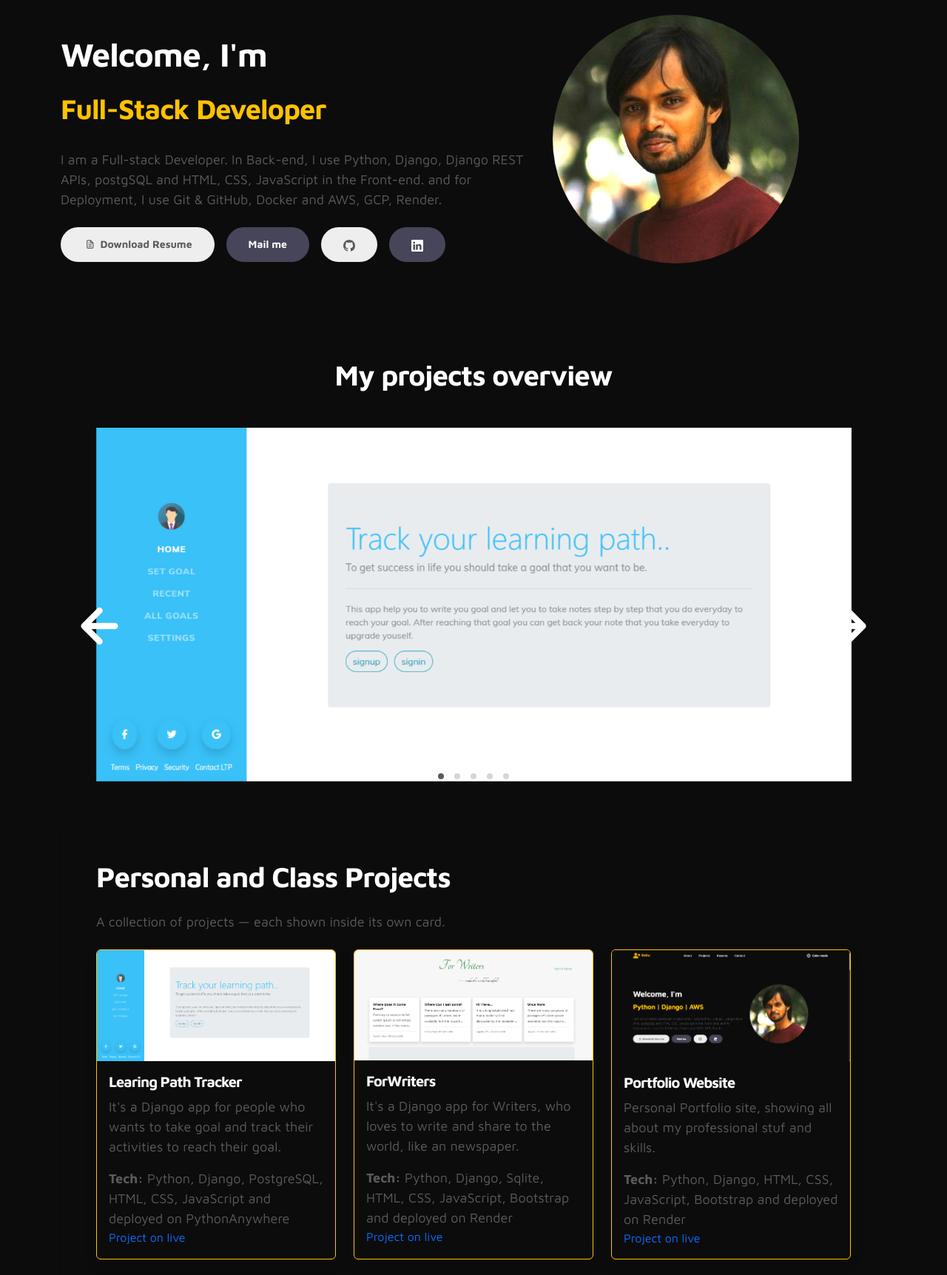
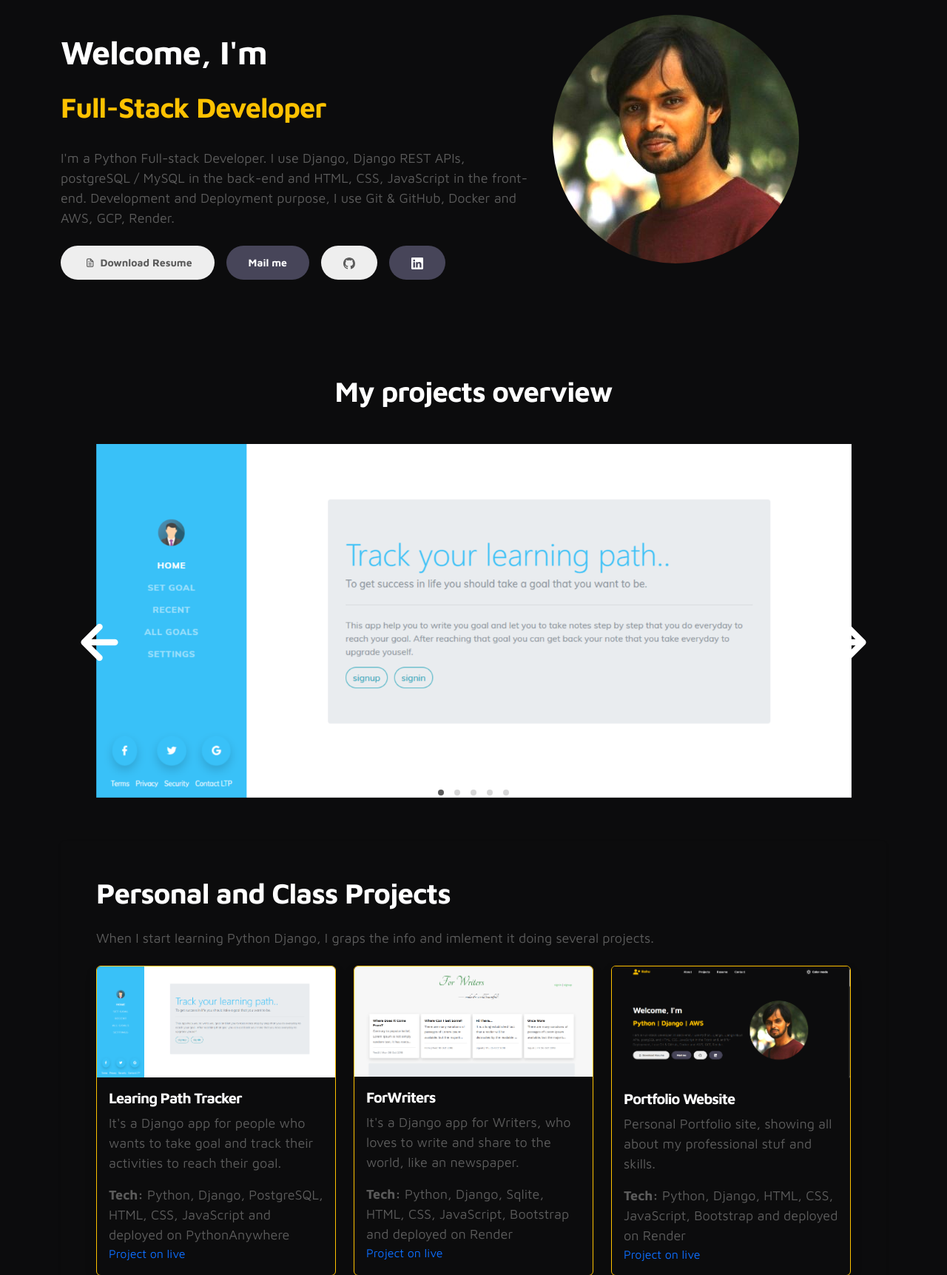
Before and after one commit to Rahu-ju/portfolio, a Django app: page / in a window 1280 px wide. Shown: the part 178-1901 px from the top of the page at 74% size. Run offline with Django 5.2, Linux system fonts and the light colour scheme; some libraries are stand-ins or nearby versions.

Commit message:
Update about and contact info.

```diff
--- a/pages/templates/pages/home.html
+++ b/pages/templates/pages/home.html
@@ -85,7 +85,7 @@
                                 </div>
                         </h1>
 
-                        <p>I am a Full-stack Developer. In Back-end, I use Python, Django, Django REST APIs, postgSQL and HTML, CSS, JavaScript in the Front-end. and for Deployment, I use Git & GitHub, Docker and AWS, GCP, Render.</p>
+                        <p>I'm a Python Full-stack Developer. I use Django, Django REST APIs, postgreSQL / MySQL in the back-end and HTML, CSS, JavaScript in the front-end. Development and Deployment purpose, I use Git & GitHub, Docker and AWS, GCP, Render.</p>
 
                         <div class="custom-btn-group mt-4 d-flex gap-3">
                           <a href="#" class="btn custom-btn"><i class='uil uil-file-alt'></i> Download Resume</a>
@@ -166,7 +166,7 @@
             <div class="d-flex justify-content-between align-items-center mb-4">
               <div>
                 <h2 class="mb-4">Personal and Class Projects</h2>
-                <p class="mb-0">A collection of projects — each shown inside its own card.</p>
+                <p class="mb-0">When I start learning Python Django, I graps the info and imlement it doing several projects.</p>
               </div>
             </div>
             <div id="projects-row" class="row gx-4 gy-4">
@@ -187,7 +187,7 @@
 
           <div class="row mb-4">
               <h2 class="mb-4">Education & Cirtificates & Interest</h2>
-              <p class="mb-0">My academic and tecnical cirtificates below.</p>
+              <p class="mb-0">My academic and all my tecnical cirtificates I got on the way are below.</p>
           </div>
 
           <div class="row gx-4 gy-4">
@@ -280,7 +280,7 @@
 
             <div class="contact-info d-flex justify-content-between align-items-center py-4 px-lg-5">
                 <div class="contact-info-item">
-                  <h3 class="mb-3 text-white">Available here</h3>
+                  <h6 class="mb-3 text-white">Cell Num :</h6>
                   <p class="footer-text mb-0">+8801722389452</p>
                   <!-- <p><a href="mailto:hello@company.co">hello@company.co</a></p> -->
                 </div>
@@ -307,7 +307,7 @@
 
           <div class="col-lg-6 col-12">
             <div class="contact-form">
-              <h2 class="mb-4">So, wanna hire me? Let's talk</h2>
+              <h2 class="mb-4">So, Wanna hire me? Let's talk</h2>
               <div id="alert-container"></div>
 
               <form id="contactForm">
```
